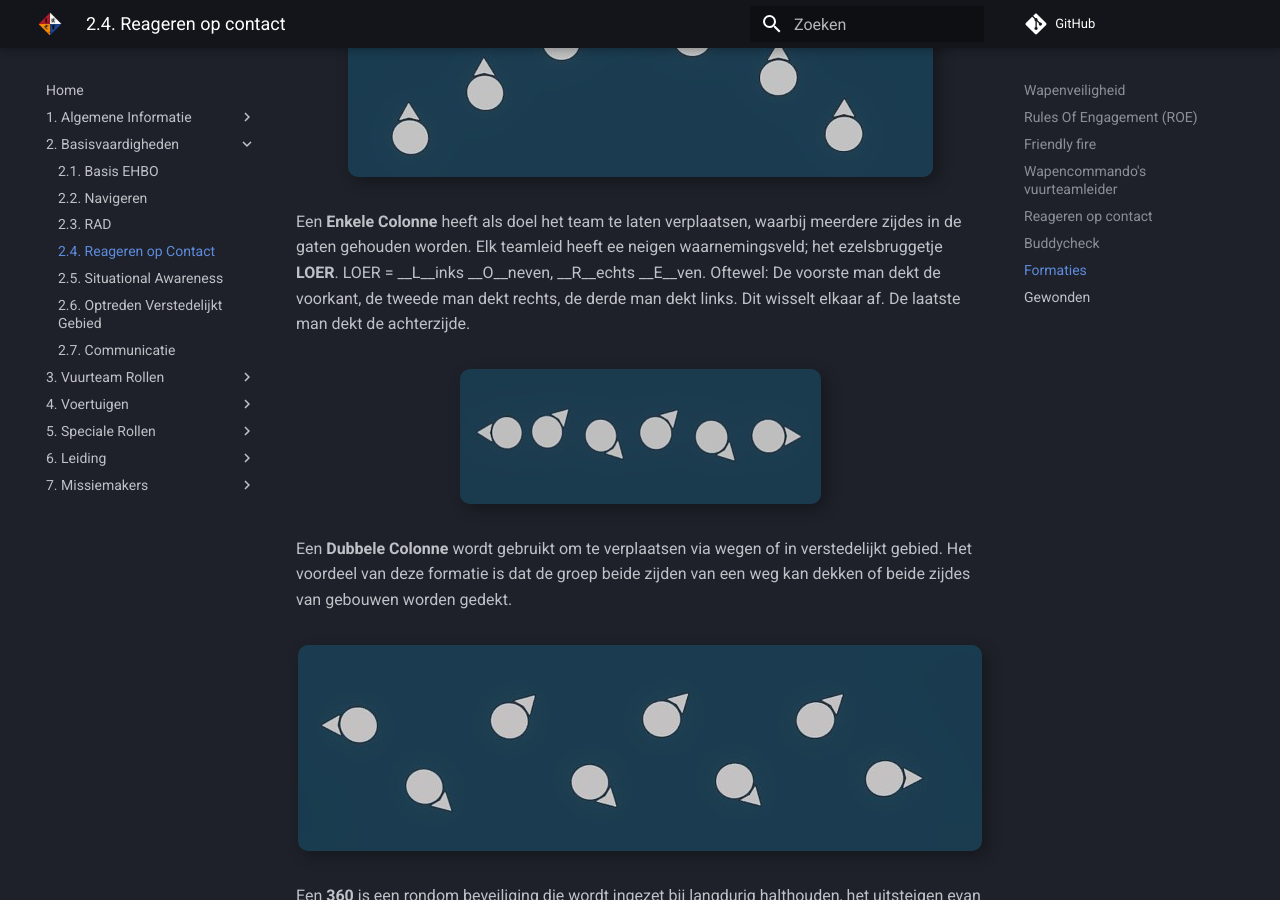
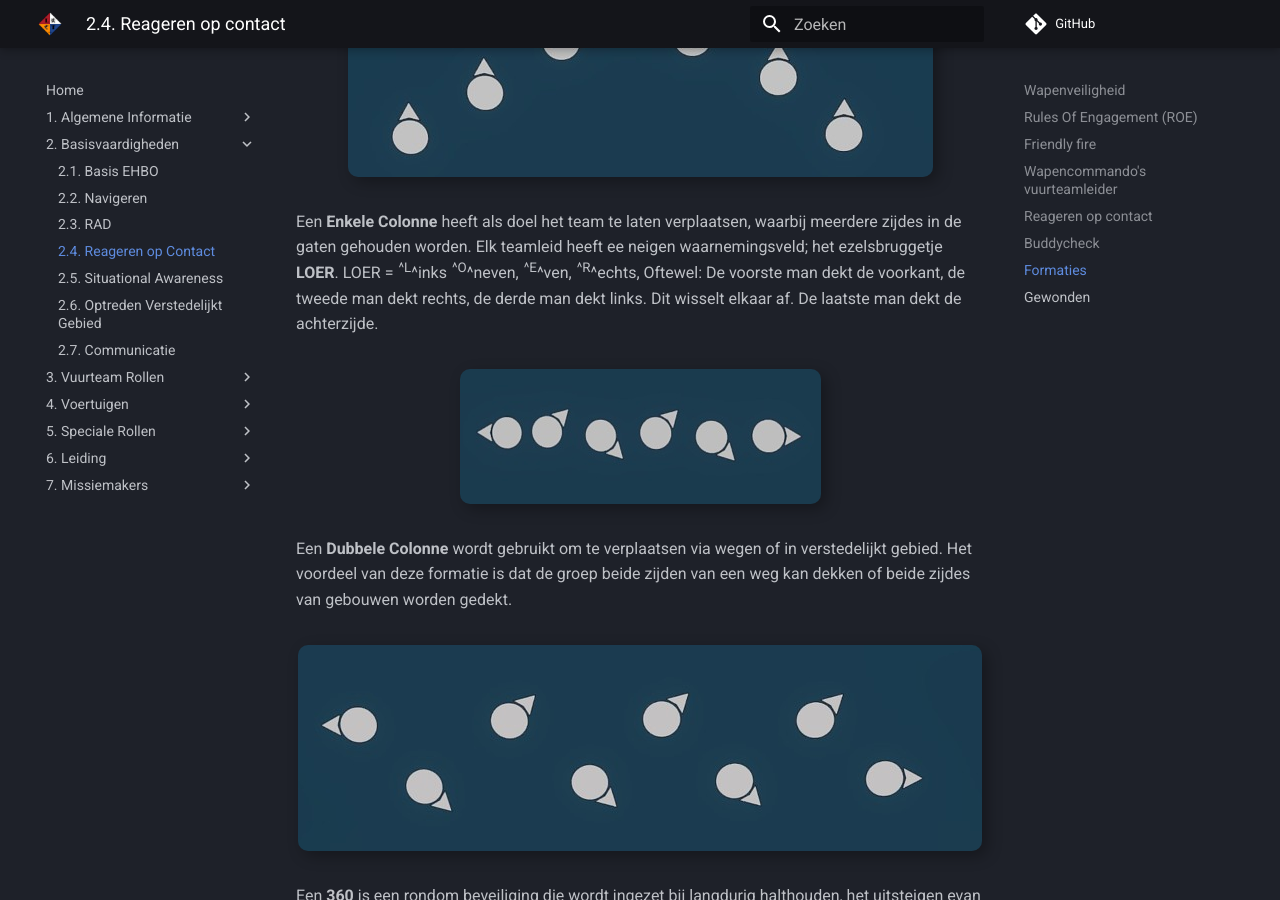
Before and after one commit to Lowlands-Tactical/LT-Wiki, an MkDocs documentation site: the page built from docs/2_basisvaardigheden/2_4_reageren_op_contact.md, in a window 1280 px wide and 900 px high, scrolled down 4392 px. Built offline with MkDocs 1.6.1 and Material for MkDocs 9.7.7, drawn with Linux system fonts in a browser that asks for light colours; comment, search, counter and statistics services are not loaded.

Commit message:
hoodsupdate

```diff
--- a/docs/2_basisvaardigheden/2_4_reageren_op_contact.md
+++ b/docs/2_basisvaardigheden/2_4_reageren_op_contact.md
@@ -75,7 +75,7 @@ Wanneer jouw team onverhoopt in contact komt, moet het team hier adequaat op rea
 Met de eerste schoten zorg je ervoor dat de vijand de dekking opzoekt, zo houden wij het initiatief in het vuurgevecht. Hierna stel je jezelf zoveel mogelijk in veiligheid. Vervolgens maak je de dreiging bekend bij je teamgenoten en vuurteamleider. De vuurteamleider maakt zo snel mogelijk een plan om de dreiging adequaat aan te grijpen en het team in veiligheid te houden.
 
 ## Buddycheck
-Elke speler heeft een buddy. Dit duo is aan elkaar vebonden en houdt elkaar in de gaten. Een vuuteamleider zal vaak dezelfde kleur aan een tweetal geven binnen het vuurteam, zodat je elkaar gemakkelijk kunt herkennen (ook via de HUD). Binnen een vuurteam van 6 zijn er dus 3x2 buddyparen. Een buddypaar blijft altijd binnen hoorafstand van elkaar. Je houdt elkaar in de gaten en controleert met regelmaat of je buddy nog op is; de **Buddycheck**. Wanneer je constateert dat je buddy neer is, dan stel je de vuurteamleider en medic in kennis. Je checkt kort hoe zwaar je buddy gewond is, maar houdt je wapen omhoog om overwicht te houden in het vuurgevecht. Wanneer de vuurteamleider jouw vuurlijn kan missen, dan kun je basis EHBO op je buddy toepassen of je buddy verplaatsen naar de medic. Mocht de medic __veilig__ naar jouw buddy kunnen komen, dan kun je de locatie zichtbaar maken door groene smoke in de buurt te poppen.
+Elke speler heeft een buddy. Dit duo is aan elkaar vebonden en houdt elkaar in de gaten. Een vuuteamleider zal vaak dezelfde kleur aan een tweetal geven binnen het vuurteam, zodat je elkaar gemakkelijk kunt herkennen (ook via de HUD). Binnen een vuurteam van 6 zijn er dus 3x2 buddyparen. Een buddypaar blijft altijd binnen hoorafstand van elkaar. Je houdt elkaar in de gaten en controleert met regelmaat of je buddy nog op is; de **Buddycheck**. Wanneer je constateert dat je buddy neer is, dan stel je de vuurteamleider en medic in kennis. Je checkt kort hoe zwaar je buddy gewond is, maar houdt je wapen omhoog om overwicht te houden in het vuurgevecht. Wanneer de vuurteamleider jouw vuurlijn kan missen, dan kun je basis EHBO op je buddy toepassen of je buddy verplaatsen naar de medic. Mocht de medic ^^veilig^^ naar jouw buddy kunnen komen, dan kun je de locatie zichtbaar maken door groene smoke in de buurt te poppen.
 
 ## Formaties
 Om het vuurteam tactisch te laten verplaatsen, kan er door de vuurteamleider een formatie worden uitgeroepen. Formaties zijn flexibel en nooit 100% nauwkeurig en dienen aangepast te worden als de situatie daarom vraagt. De vuurteamleider neemt hierin het initiatief.
@@ -96,7 +96,7 @@ Een **Arrowhead** wordt gebruikt voor verplaatsing te voet met waarschijnlijke d
 ![Afbeelding](img/2_4_reageren_op_contact/arrowhead.jpg)
 
 Een **Enkele Colonne** heeft als doel het team te laten verplaatsen, waarbij meerdere zijdes in de gaten gehouden worden. Elk teamleid heeft ee neigen waarnemingsveld; het ezelsbruggetje **LOER**.
-LOER = __L__inks __O__neven, __R__echts __E__ven. Oftewel: De voorste man dekt de voorkant, de tweede man dekt rechts, de derde man dekt links. Dit wisselt elkaar af. De laatste man dekt de achterzijde.
+LOER = ^^L^^inks ^^O^^neven, ^^E^^ven, ^^R^^echts, Oftewel: De voorste man dekt de voorkant, de tweede man dekt rechts, de derde man dekt links. Dit wisselt elkaar af. De laatste man dekt de achterzijde.
 
 ![Afbeelding](img/2_4_reageren_op_contact/enkelecolonne.jpg)
 
```
Also changed, not shown: docs/1_algemene_informatie/1_1_introductie.md (+1 -1 lines), 1 other file.
